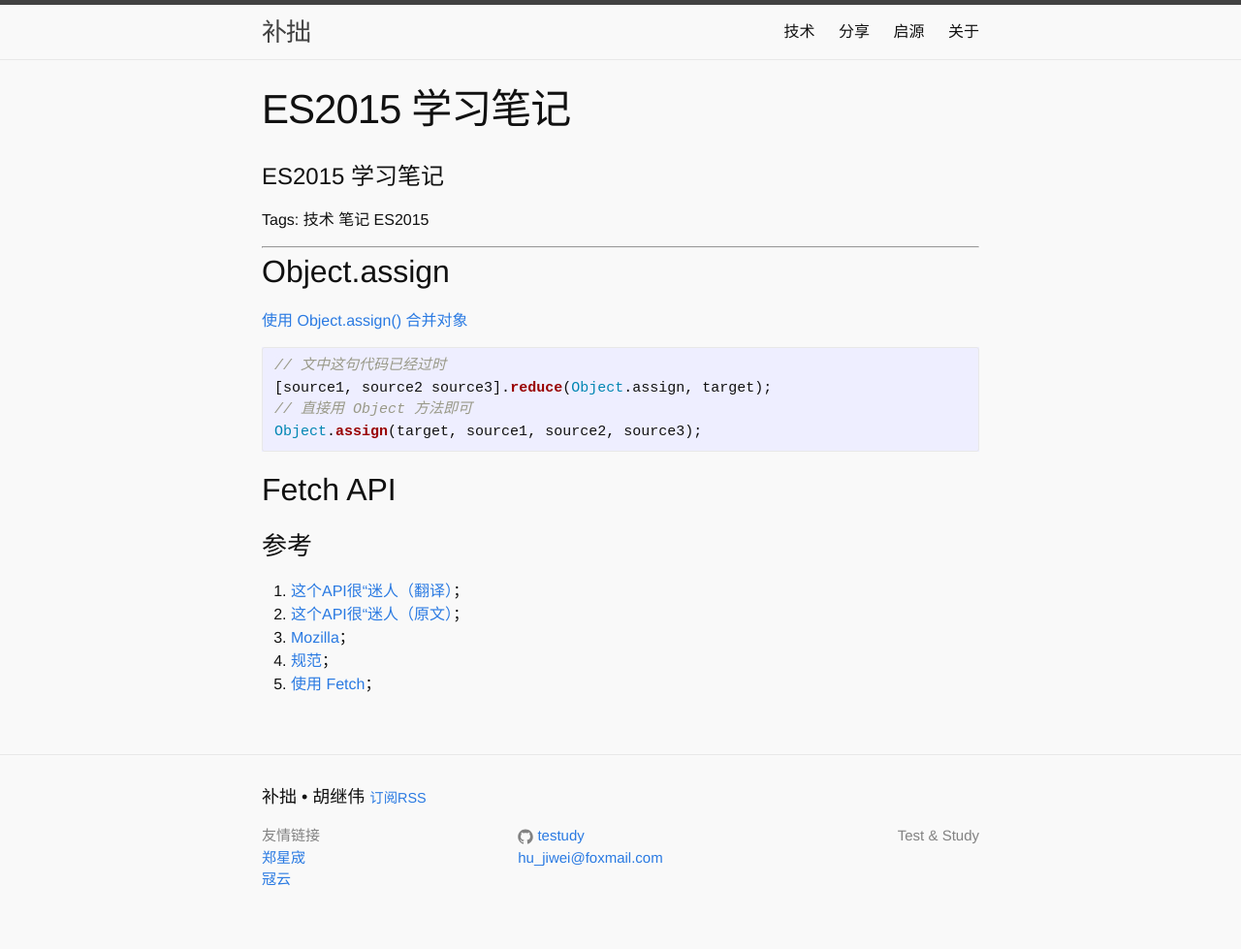
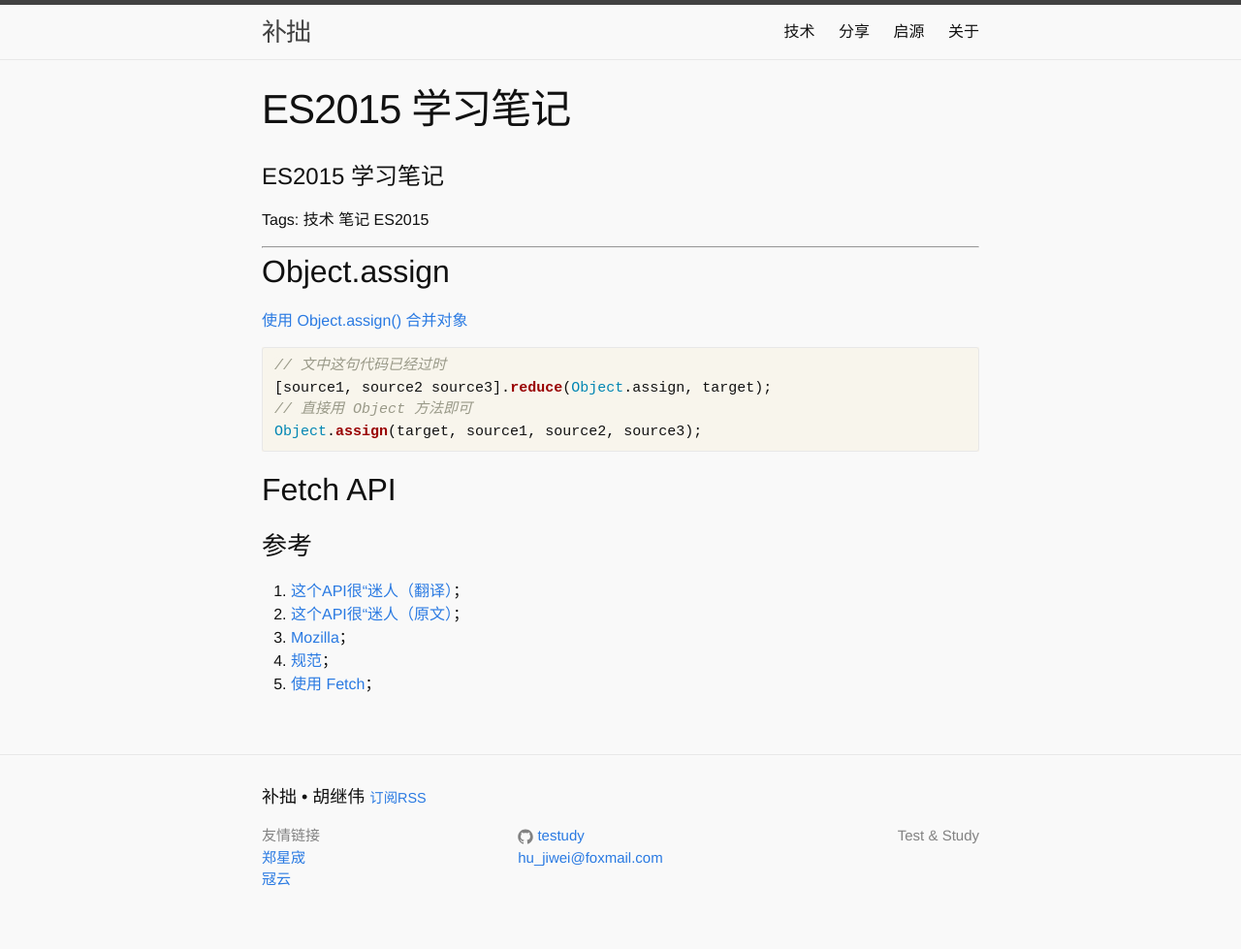
Before and after one commit to testudy/testudy.github.io, a Jekyll site: the page built from note/ES2015 学习笔记.md, in a window 1280 px wide. Shown: the whole page at 97% size. Built offline with Jekyll 4.4.1, drawn with Linux system fonts in a browser that asks for light colours; our own code applies the rules of GitHub Pages for plain Markdown files; comment, search, counter and statistics services are not loaded.

Commit message:
更改代码展示背景颜色

```diff
--- a/_sass/minima/_base.scss
+++ b/_sass/minima/_base.scss
@@ -132,7 +132,7 @@ code {
   font-size: 15px;
   border: 1px solid $grey-color-light;
   border-radius: 3px;
-  background-color: #eef;
+  background-color: #f8f5ec;
 }
 
 code {
--- a/_sass/minima/_syntax-highlighting.scss
+++ b/_sass/minima/_syntax-highlighting.scss
@@ -6,7 +6,7 @@
   @extend %vertical-rhythm;
 
   .highlighter-rouge & {
-    background: #eef;
+    background: #f8f5ec;
   }
 
   .c     { color: #998; font-style: italic } // Comment
```
